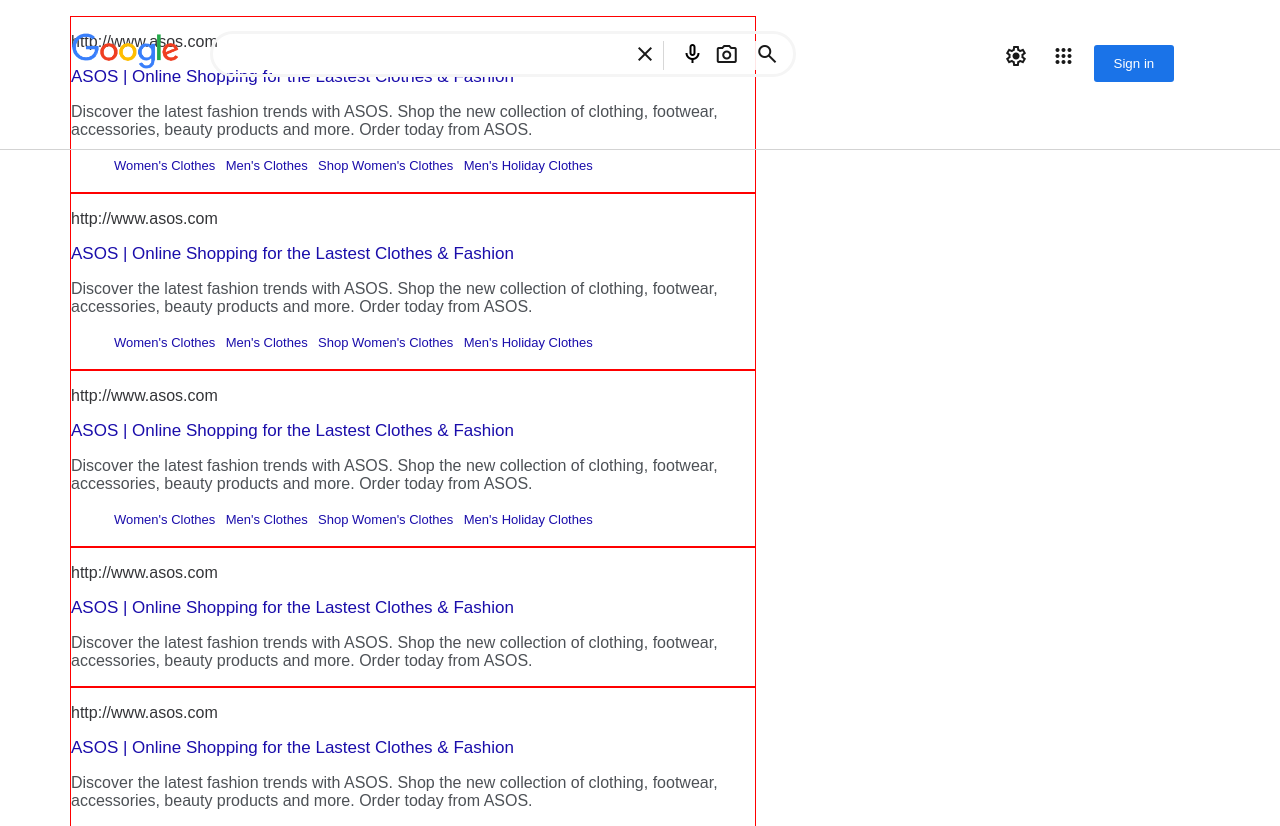
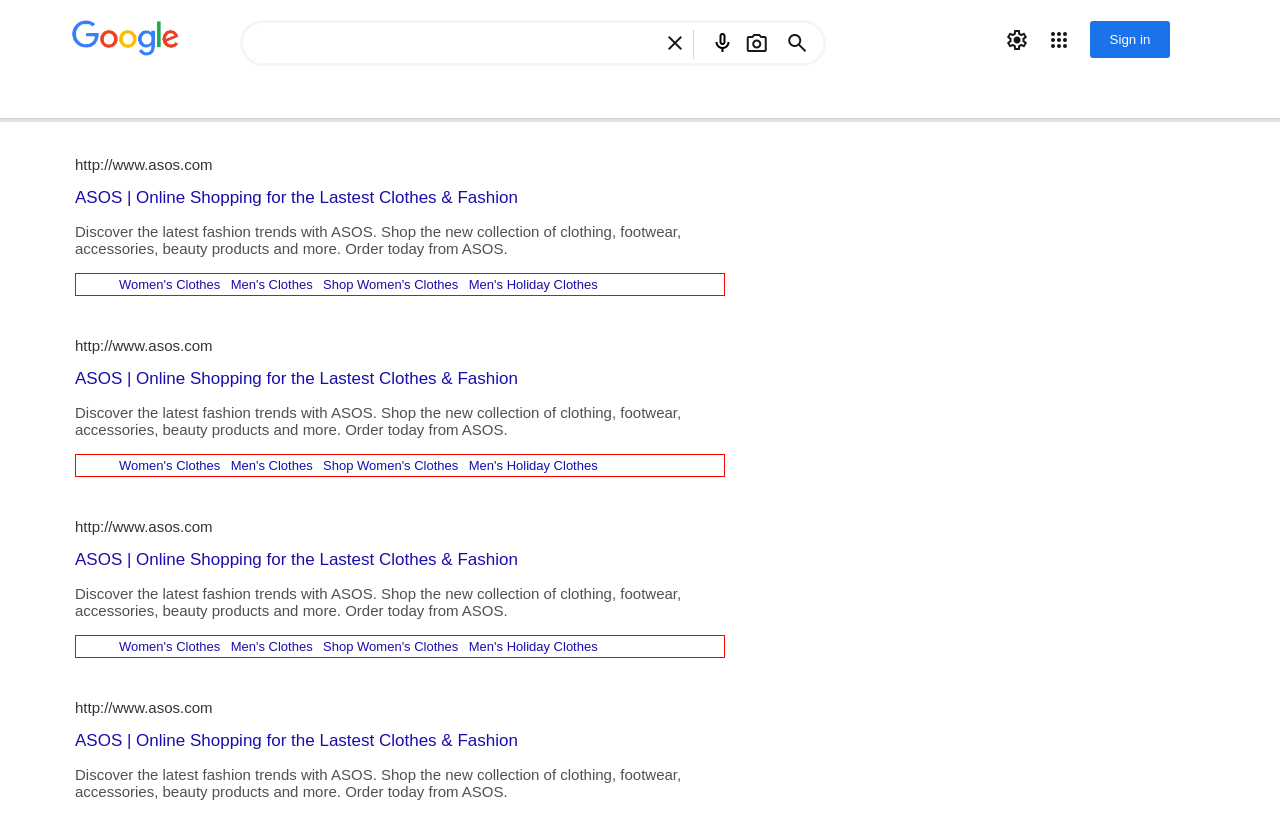
Before and after one commit to rnba12/google-api, a plain HTML site: page client/results.html in a window 1280 px wide. Shown: the top 826 px of the page. Drawn offline with nearby package versions, Linux system fonts and the light colour scheme.

Commit message:
more styling

```diff
--- a/client/main-style.css
+++ b/client/main-style.css
@@ -1,15 +1,17 @@
 .main {
-    top: 300px;
+    position: absolute;
+    top: 120px;
     margin: 0px 70px;
 }
 
 section {
-    border: 1px solid red;
-    width: 60%;
+    width: 650px;
+    padding: 5px;
 }
 
 .displayURL {
     color: #333437;
+    font-size: 15px;
 }
 
 .heading {
@@ -24,18 +26,39 @@
 
 .description {
     color: #4d5156;
+    font-size: 15px;
 }
 
 .extension {
     color: #1a0dab;
 }
-
-li {
+section ul {
+    border: 1px solid red;
+}
+section li {
     display: inline-block;
     padding: 3px;
     font-size: 13px;
 }
 
-li:hover {
+section li:hover {
     text-decoration: underline;
 }
+
+#seemore {
+    background-color: #dfe1e2;
+    height: 40px;
+    width: 300px;
+    border-radius: 60px;
+    left:150px;
+    position: absolute;
+}
+
+#seemore:hover {
+    background-color: #d8d7dc;
+}
+
+footer {
+    background-color:  #dfe1e2;
+    top: -60px;
+}
--- a/client/nav-style.css
+++ b/client/nav-style.css
@@ -1,14 +1,16 @@
 body {
     font-family: Arial, Helvetica, sans-serif;
-    margin: 0;
+    margin: 0px;
 }
 header {
-    margin-top: 15px;
     position: fixed;
-    display: inline-flex;
     border-bottom: 1px solid lightgrey;
     width: 100%;
     height: 118px;
+    background-color: white;
+    z-index: 1;
+    margin-top: 0px;
+    top:0px;
 }
 
 button {
@@ -19,19 +21,23 @@
 }
 
 #logo {
-    margin: 0px 30px 0px 70px;
+    margin: 18px 30px 0px 70px;
     width: 110px;
     display: inline-block;
     height: 39px;
     left: 15%;
+    top:5px;
 }
 
 .searchbar {
-    display: inline-block;
     border: solid whitesmoke;
     border-radius: 60px;
     box-shadow: lightslategrey;
     width: 580px;
+    top:5px;
+    position: absolute;
+    left: 240px;
+    margin-top:15px
 }
 
 #searchbar {
@@ -92,7 +98,9 @@
   }
 
 .settingssection {
- margin-left: 200px;
+    top:15px;
+    left: 1090px;
+    position: absolute;
 }
 
 #settings-btn {
@@ -101,6 +109,9 @@
     justify-content: center;
     border-radius: 100%;
     margin-right: 3px;
+    top:6px;
+    right: 50px;
+    position: absolute;
 }
 #settings-btn:hover{
     background-color: #edeeef;
@@ -112,6 +123,9 @@
     border-radius: 100%;
     margin-top: 6px;
     margin-right: 6px;
+    top:0px;
+    right: 5px;
+    position: absolute;
 }
 #apps-btn:hover{
     background-color: #edeeef;
@@ -125,6 +139,12 @@
     box-shadow: none;
     border: none;
     margin: 0px;
+    top:6px;
+    position: absolute;
+}
+
+#signin-btn:hover {
+    background-color: #104993;
 }
 
 #nav {
@@ -142,6 +162,5 @@
 }
 
 header li:hover {
-
     border-bottom: 2px solid #1a73e8;
 }
```
